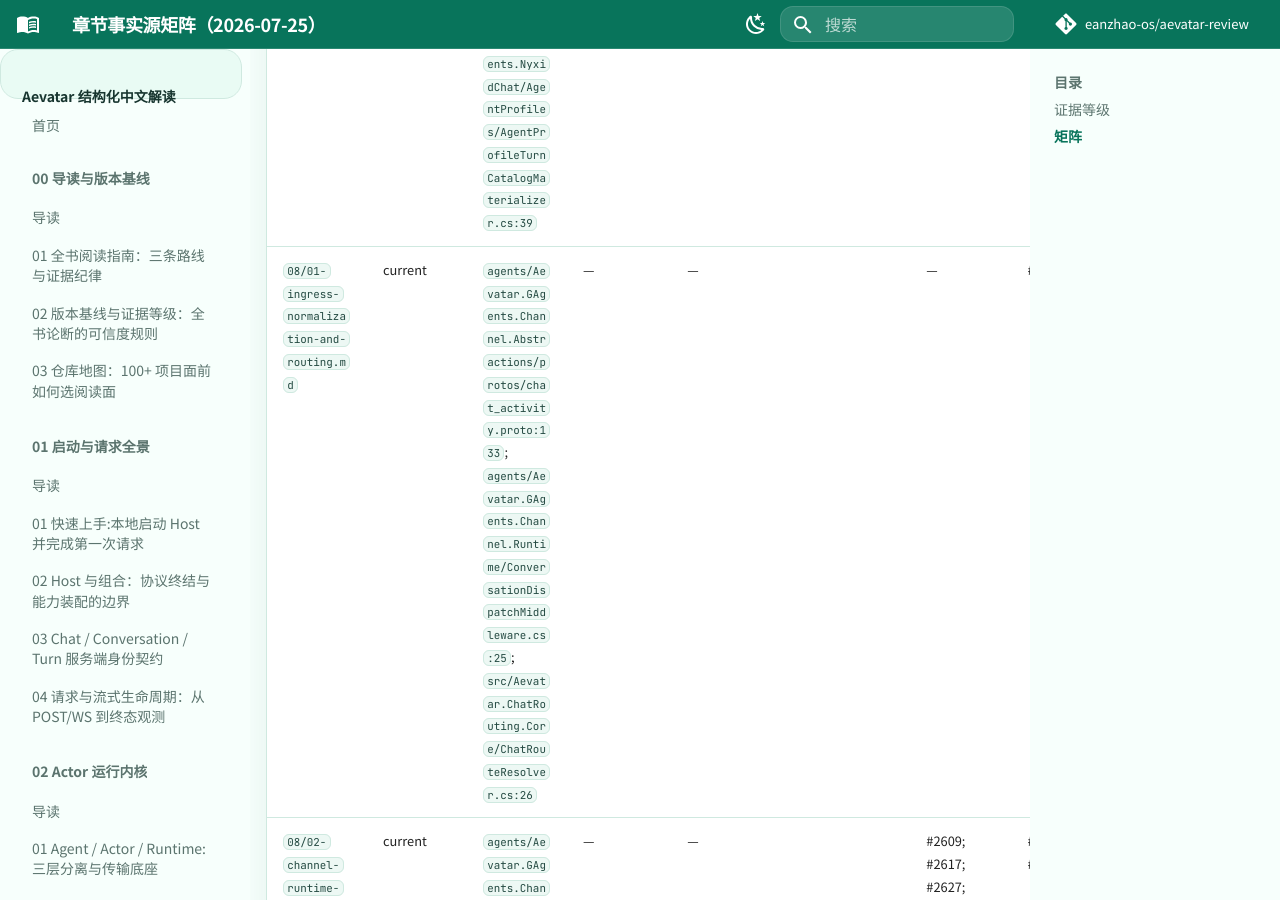
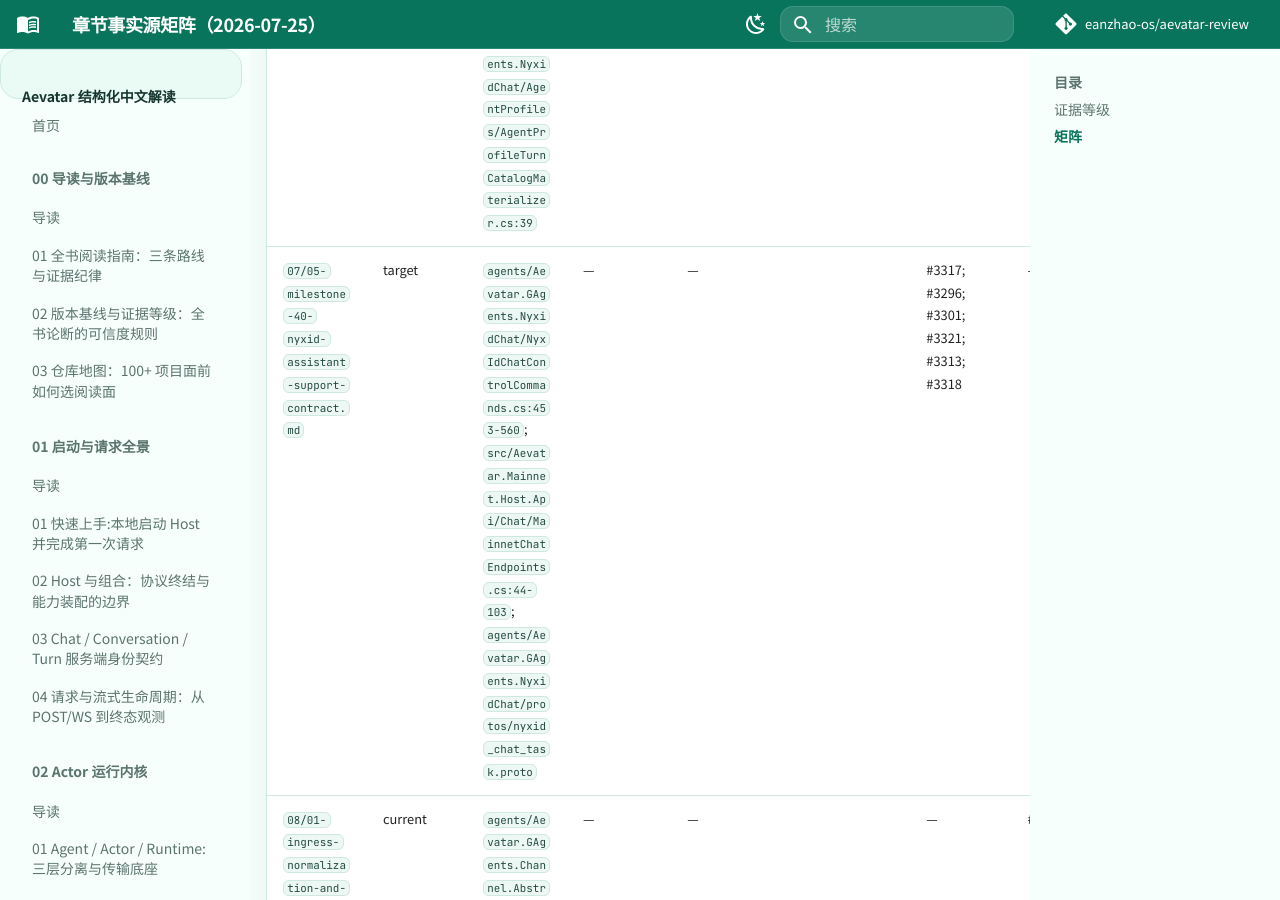
Before and after one commit to eanzhao-os/aevatar-review, an MkDocs documentation site: the page built from docs/migration/2026-07-25-source-matrix.md, in a window 1280 px wide and 900 px high, scrolled down 21692 px. Built offline with MkDocs 1.6.1 and Material for MkDocs 9.7.7, drawn with Linux system fonts in a browser that asks for light colours; comment, search, counter and statistics services are not loaded.

Commit message:
docs(13): 章节事实源矩阵同步 M-40 专题例外行
- 13/03 自校验 demo 剔除 07/05 专题例外行后断言 72(manifest 现为 73 行)
- 13/03 版本结论与论断映射注明 07/05 不计入 72 个阅读入口
- source-matrix 补 07/05 target 行(milestone-40-topic)
- 实测 demo:72/72 paths 通过;07/02、09/05、10/06 三行 spine 失配为
  预先存在的 source-matrix 陈旧 spine,非本次改动引入

```diff
--- a/docs/migration/2026-07-25-source-matrix.md
+++ b/docs/migration/2026-07-25-source-matrix.md
@@ -67,6 +67,7 @@ E1 列写入的是**已批准的脊柱候选**（来自计划主题表），实
 | `07/02-nyxid-chat-actor-model-and-progress.md` | current | `agents/Aevatar.GAgents.NyxidChat/NyxIdChatGAgent.cs:585`; `agents/Aevatar.GAgents.NyxidChat/NyxIdChatProjectionSession.cs:228`; `docs/canon/nyxid-chat-api.md:9` | — | — | #2891; #2893 | — | — | resolved |
 | `07/03-agent-profile-and-immutable-binding.md` | current | `docs/canon/nyxid-chat-agent-profile-binding.md:9`; `src/Aevatar.AI.Core/AgentProfiles/AgentProfileSnapshotCodec.cs:11`; `agents/Aevatar.GAgents.NyxidChat/AgentProfiles/AgentProfileTurnCatalogMaterializer.cs:39` | — | — | #2804; #2813; #2815; #2818; #2842; #2844; #2846; #2871 | — | — | resolved |
 | `07/04-turn-authority-tool-catalog-and-retry.md` | current | `src/Aevatar.AI.Core/RoleGAgent.cs:963`; `src/Aevatar.AI.Core/AgentProfiles/AgentProfileTurnCatalog.cs:28`; `agents/Aevatar.GAgents.NyxidChat/AgentProfiles/AgentProfileTurnCatalogMaterializer.cs:39` | — | — | #2816; #2842; #2844; #2845; #2871; #2872; #2891 | — | — | resolved |
+| `07/05-milestone-40-nyxid-assistant-support-contract.md` | target | `agents/Aevatar.GAgents.NyxidChat/NyxIdChatControlCommands.cs:453-560`; `src/Aevatar.Mainnet.Host.Api/Chat/MainnetChatEndpoints.cs:44-103`; `agents/Aevatar.GAgents.NyxidChat/protos/nyxid_chat_task.proto` | — | — | #3317; #3296; #3301; #3321; #3313; #3318 | — | — | milestone-40-topic |
 | `08/01-ingress-normalization-and-routing.md` | current | `agents/Aevatar.GAgents.Channel.Abstractions/protos/chat_activity.proto:133`; `agents/Aevatar.GAgents.Channel.Runtime/ConversationDispatchMiddleware.cs:25`; `src/Aevatar.ChatRouting.Core/ChatRouteResolver.cs:26` | — | — | — | #2358 | — | resolved |
 | `08/02-channel-runtime-and-credential-boundary.md` | current | `agents/Aevatar.GAgents.Channel.Abstractions/protos/channel_contracts.proto:34`; `agents/Aevatar.GAgents.Channel.Runtime/Conversation/ConversationGAgent.cs:118`; `docs/adr/0012-channel-runtime-credential-boundary.md:31` | — | — | #2609; #2617; #2627; #2684; #2685; #2686; #2734; #2810; #2824; #2850; #2931 | #2461; #2812 | — | resolved |
 | `08/03-lark-delivery-interaction-and-repair.md` | mixed | `agents/channels/Aevatar.GAgents.Channel.NyxIdRelay/ChannelCallbackEndpoints.cs:29`; `agents/channels/Aevatar.GAgents.Channel.NyxIdRelay/ChannelWorkflowResultDeliveryRepairService.cs:71`; `docs/canon/lark-reply-completion-semantics.md:25` | — | — | #2355; #2412; #2617; #2653; #2675; #2850; #2862 | #2357; #2358; #2359; #2754; #2812 | — | resolved |
```
Also changed, not shown: 13/03-chapter-source-matrix.md (+4 -2 lines).
